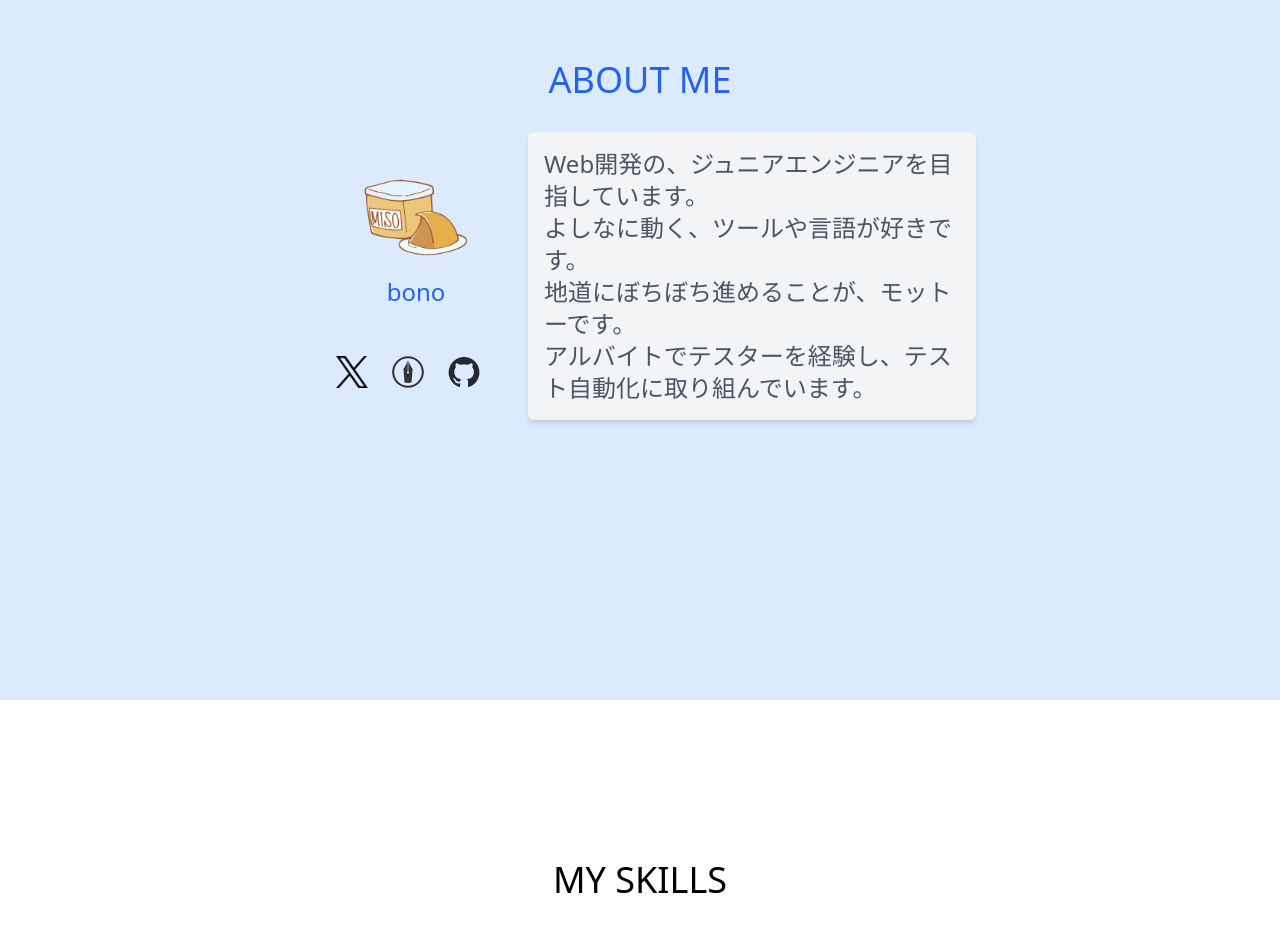
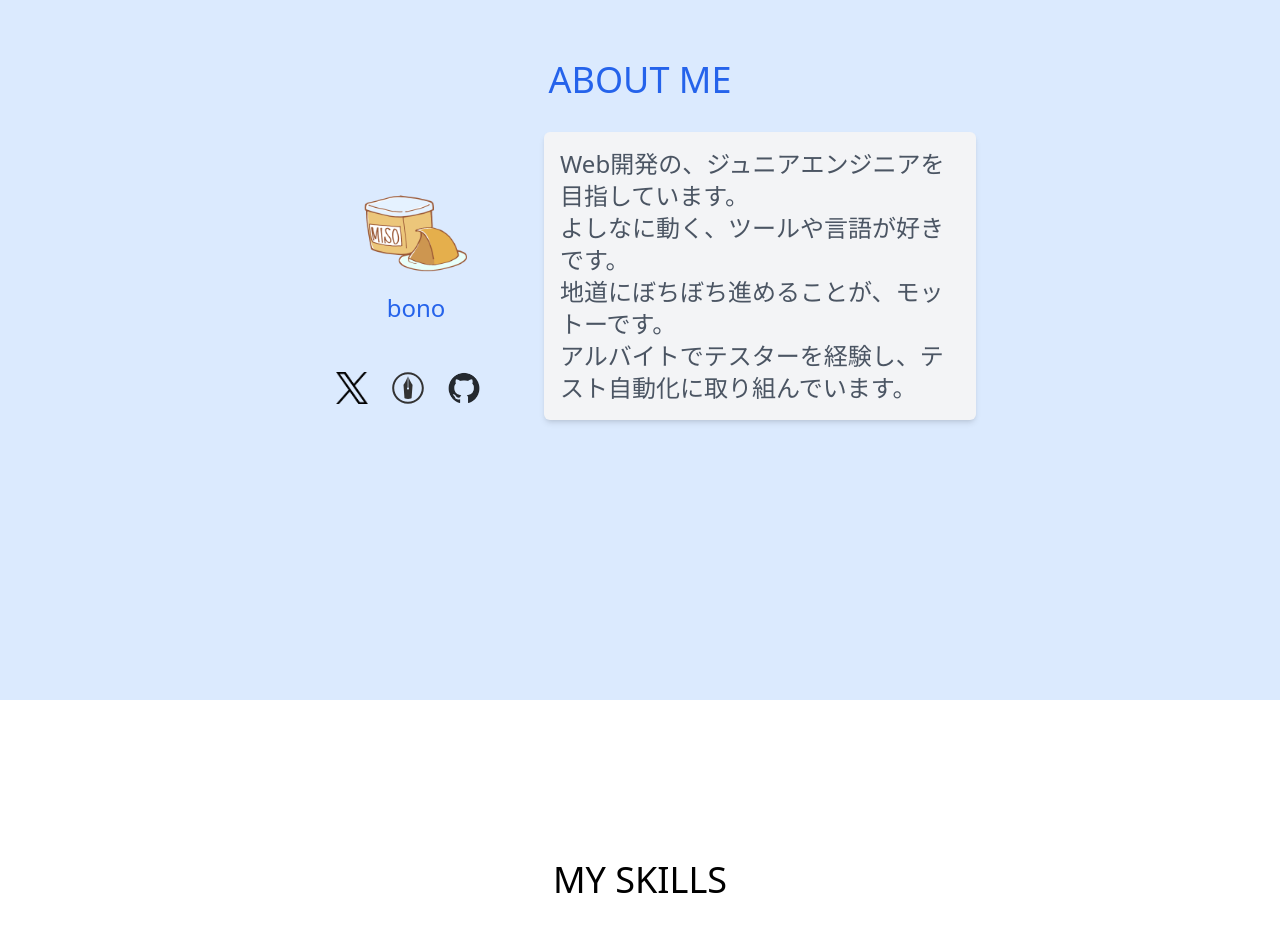
Before and after one commit to norm02/bono-website, a Next.js app: page / in a window 1280 px wide. Shown: the part 900-1829 px from the top of the page. Built offline with nearby package versions, Linux system fonts and the light colour scheme.

Commit message:
Aboutをスマホ表示で微調整した。

```diff
--- a/components/About/index.tsx
+++ b/components/About/index.tsx
@@ -51,7 +51,7 @@ const About: NextPage = () => {
               </a>
             </div>
           </div>
-          <div className="flex items-center justify-center w-2/3">
+          <div className="flex items-center justify-center w-2/3 pb-8 pl-4">
             <div className="bg-gray-100 p-4 rounded-md shadow-md overflow-y-auto">
               <p className="text-gray-600 text-2xl">
                 Web開発の、ジュニアエンジニアを目指しています。
```
